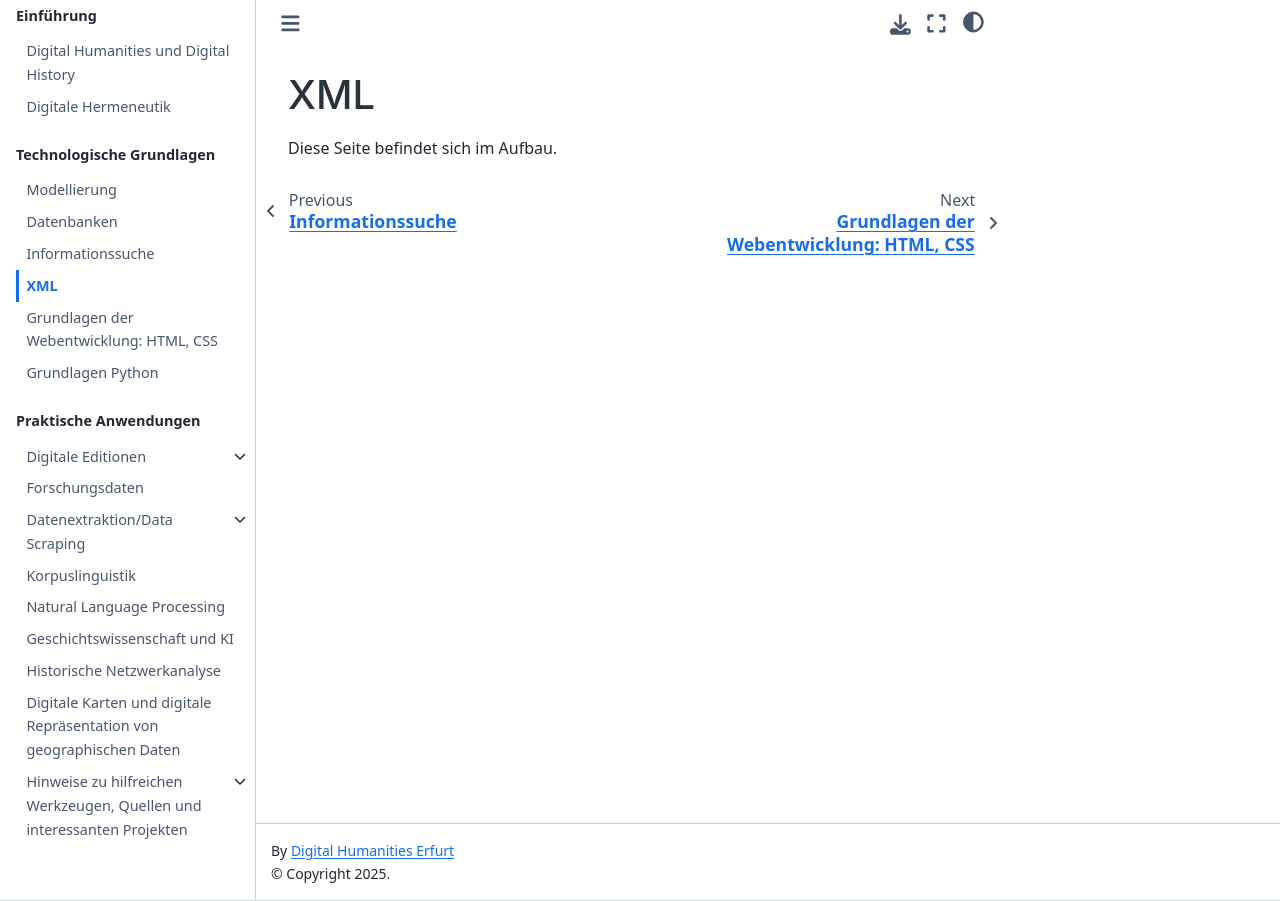
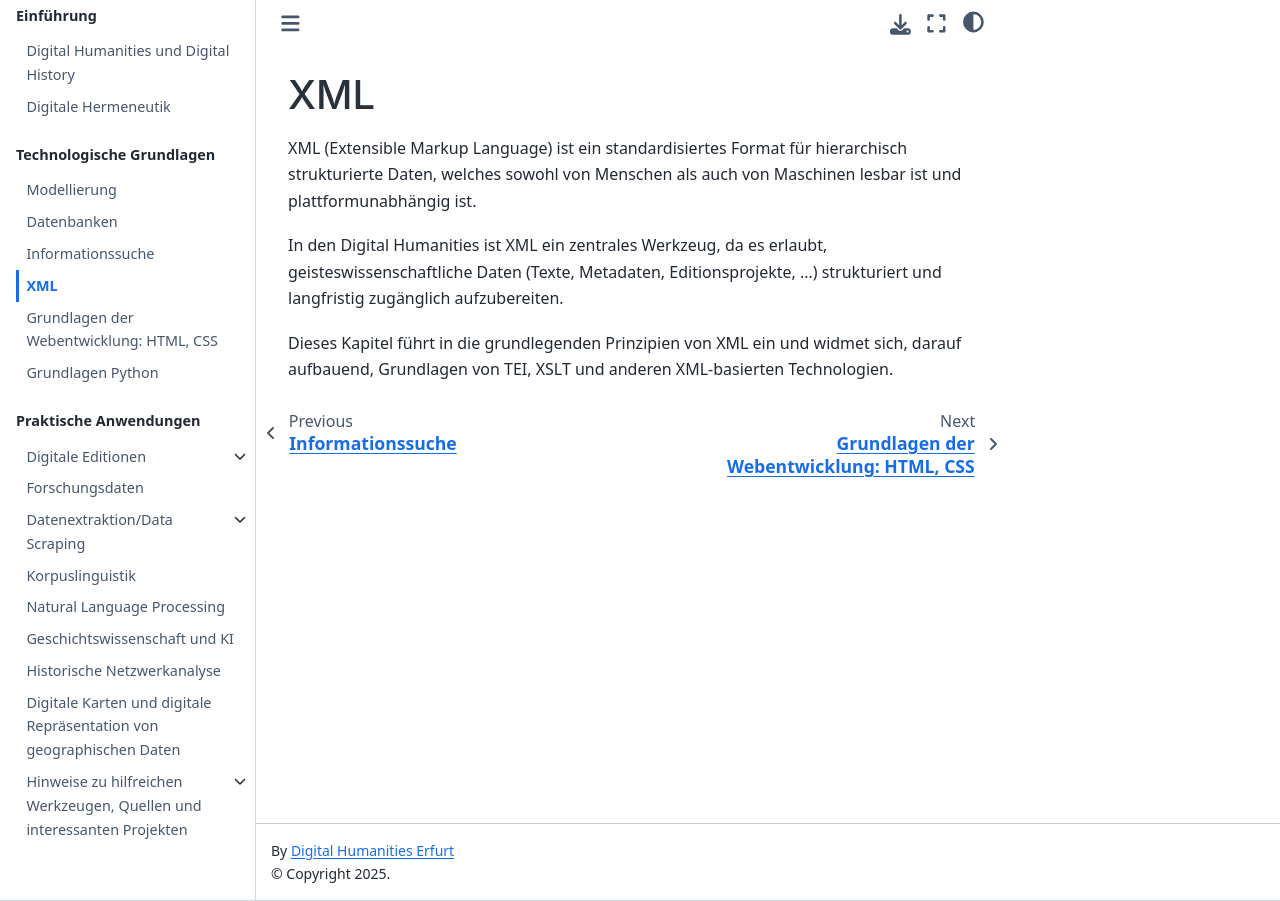
Before and after one commit to dh-erfurt/digital-history, a Jupyter Book: the page built from theorie/xml.md, in a window 1280 px wide. Built offline with Jupyter Book 1.0.4 settings and Sphinx 7.4.7 and the Sphinx Book theme 1.1.4, drawn with Linux system fonts in a browser that asks for light colours; some web fonts are replaced; comment, search, counter and statistics services are not loaded.

Commit message:
Einführungstexte für Datenbanken, Python, XML

```diff
--- a/theorie/xml.md
+++ b/theorie/xml.md
@@ -1,3 +1,7 @@
 # XML
 
-Diese Seite befindet sich im Aufbau.
+XML (Extensible Markup Language) ist ein standardisiertes Format für hierarchisch strukturierte Daten, welches sowohl von Menschen als auch von Maschinen lesbar ist und plattformunabhängig ist.
+
+In den Digital Humanities ist XML ein zentrales Werkzeug, da es erlaubt, geisteswissenschaftliche Daten (Texte, Metadaten, Editionsprojekte, ...) strukturiert und langfristig zugänglich aufzubereiten.
+
+Dieses Kapitel führt in die grundlegenden Prinzipien von XML ein und widmet sich, darauf aufbauend, Grundlagen von TEI, XSLT und anderen XML-basierten Technologien.
```
Also changed, not shown: theorie/datenbanken.md (+5 -1 lines), theorie/python.md (+5 -1 lines).
